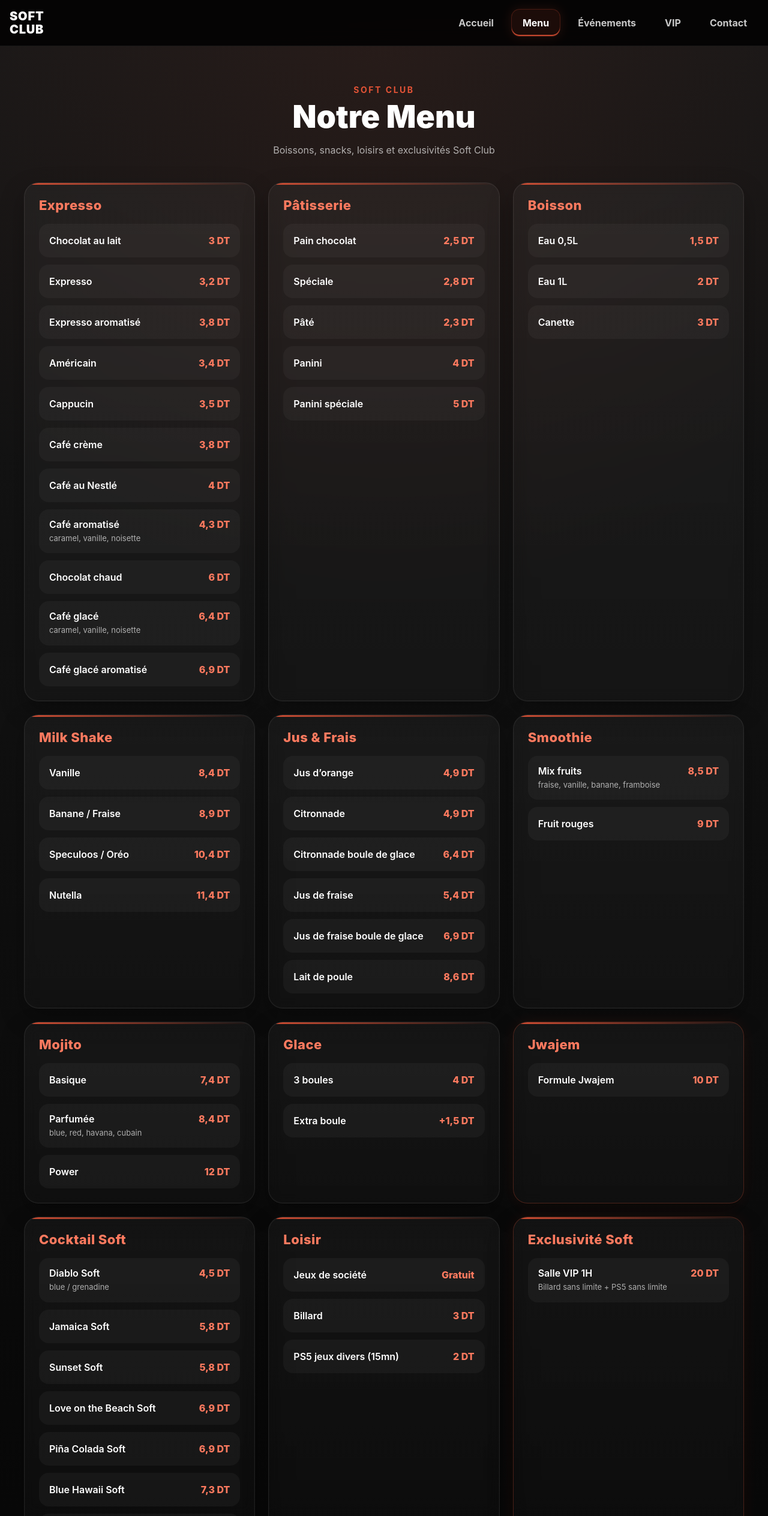
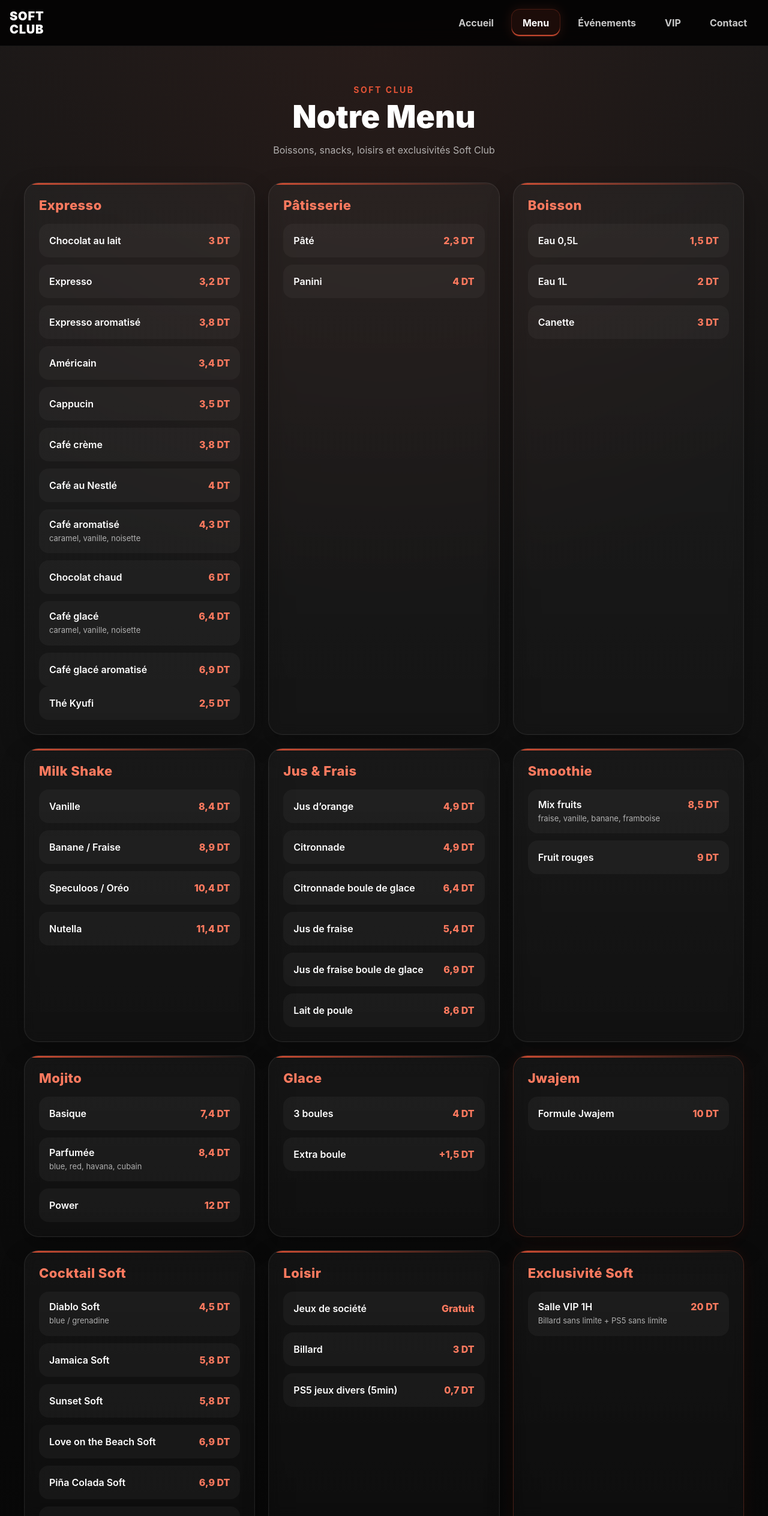
Before and after one commit to marouenehmz/softclub-frontend, an Angular app: page /menu in a window 1280 px wide. Shown: the top 2527 px of the page at 60% size. Built offline with nearby package versions, Linux system fonts and the light colour scheme.

Commit message:
Améliorations Adem : heures d'ouverture, menu et design

```diff
--- a/src/app/features/contact/contact.component.html
+++ b/src/app/features/contact/contact.component.html
@@ -44,7 +44,7 @@
 
       <div class="info-item">
         <h3>Horaires</h3>
-        <p>Lundi - Dimanche : 9h00 - 23h59</p>
+        <p>Lundi - Dimanche : 10h00 - 00h00</p>
       </div>
 
       <div class="contact-actions">
--- a/src/app/features/menu/menu.component.html
+++ b/src/app/features/menu/menu.component.html
@@ -35,17 +35,15 @@
           </div>
           <div class="menu-item"><span>Café glacé aromatisé</span><span>6,9 DT</span></div>
         </div>
+          <div class="menu-item"><span>Thé Kyufi</span><span>2,5 DT</span></div>
       </article>
 
       <!-- PATISSERIE -->
       <article class="menu-section">
         <h2>Pâtisserie</h2>
         <div class="menu-list">
-          <div class="menu-item"><span>Pain chocolat</span><span>2,5 DT</span></div>
-          <div class="menu-item"><span>Spéciale</span><span>2,8 DT</span></div>
           <div class="menu-item"><span>Pâté</span><span>2,3 DT</span></div>
           <div class="menu-item"><span>Panini</span><span>4 DT</span></div>
-          <div class="menu-item"><span>Panini spéciale</span><span>5 DT</span></div>
         </div>
       </article>
 
@@ -157,7 +155,7 @@
         <div class="menu-list">
           <div class="menu-item"><span>Jeux de société</span><span>Gratuit</span></div>
           <div class="menu-item"><span>Billard</span><span>3 DT</span></div>
-          <div class="menu-item"><span>PS5 jeux divers (15mn)</span><span>2 DT</span></div>
+          <div class="menu-item"><span>PS5 jeux divers (5min)</span><span>0,7 DT</span></div>
         </div>
       </article>
 
```
